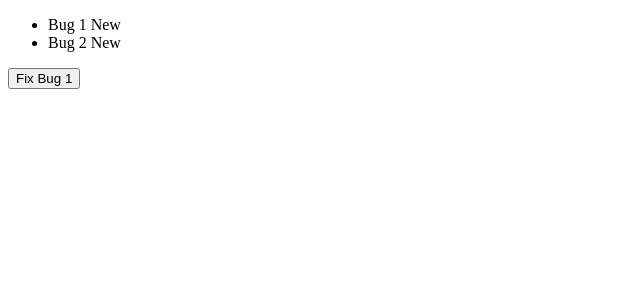
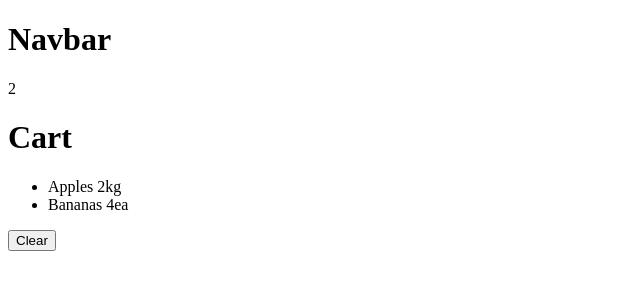
Before and after one commit to nishandevkar/MoshReactCourse, a React (Vite) app in the folder nishan-mosh-follow-along/: page / in a window 1280 px wide. Shown: the top 300 px of the page, without its empty margins (0-640 px from the left). Built offline with nearby package versions, Linux system fonts and the light colour scheme.

Commit message:
Example to lift the state of components
- Shopping cart example to lift the state of the component from the
cart component to the app component

```diff
--- a/nishan-mosh-follow-along/src/App.tsx
+++ b/nishan-mosh-follow-along/src/App.tsx
@@ -1,12 +1,22 @@
 // This works because TypeScript looks for index.ts
 // if it doesnt find the ./components/ListGroup/ListGroup
 
-import ImmerArrayOfBugs from "./components/ImmerArrayOfBugs/ImmerArrayOfBugs";
+import { useState } from "react";
+import NavBar from "./components/ShoppingCartExample/NavBar";
+import Cart from "./components/ShoppingCartExample/Cart";
 
 function App() {
+	const [cartProducts, setCartProducts] = useState([
+		"Apples 2kg",
+		"Bananas 4ea",
+	]);
+	const clearCart = () => {
+		setCartProducts([]);
+	};
 	return (
 		<div>
-			<ImmerArrayOfBugs></ImmerArrayOfBugs>
+			<NavBar cartProductCount={cartProducts.length}></NavBar>
+			<Cart cartProducts={cartProducts} handleOnClick={clearCart}></Cart>
 		</div>
 	);
 }
--- /dev/null
+++ b/nishan-mosh-follow-along/src/components/ShoppingCartExample/Cart.tsx
@@ -0,0 +1,19 @@
+interface CartProps {
+	cartProducts: string[];
+	handleOnClick: () => void;
+}
+const Cart = ({ cartProducts, handleOnClick }: CartProps) => {
+	return (
+		<div>
+			<h1>Cart</h1>
+			<ul>
+				{cartProducts.map((cartProduct) => (
+					<li key={cartProduct}>{cartProduct}</li>
+				))}
+			</ul>
+			<button onClick={handleOnClick}>Clear</button>
+		</div>
+	);
+};
+
+export default Cart;
--- /dev/null
+++ b/nishan-mosh-follow-along/src/components/ShoppingCartExample/NavBar.tsx
@@ -0,0 +1,13 @@
+interface NavBarProps {
+	cartProductCount: number;
+}
+const NavBar = ({ cartProductCount }: NavBarProps) => {
+	return (
+		<div>
+			<h1>Navbar</h1>
+			{cartProductCount}
+		</div>
+	);
+};
+
+export default NavBar;
```
